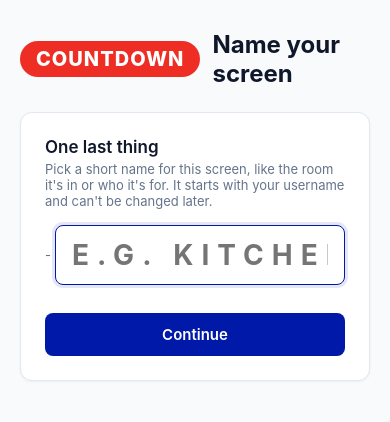
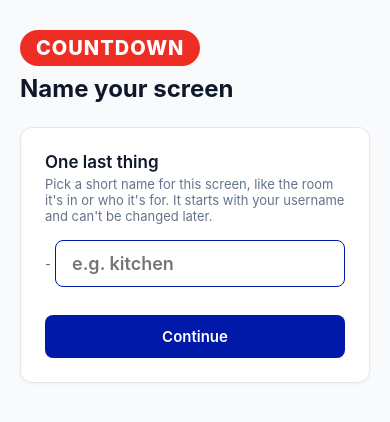
Before and after one commit to nvorkinn/auth-broker, a Flask app: template broker/templates/name_screen.html in a window 390 px wide. Shown: the top 422 px of the page. Run offline with Flask 3, Linux system fonts and the light colour scheme; the template is opened without the code that fills it, so the values that code supplies are empty; parts of the project's set-up code (start-up, migrations or seed data) failed here and were passed over.

Commit message:
Fix the name page and header on a phone, label an unnamed screen
The name input reused the pairing code's style (large, letter-spaced, upper
case), which overflowed a phone screen and displayed what is typed in capitals.
The header now wraps when the heading and username don't fit, and a screen that
hasn't been named yet shows as "New screen" in the switcher. Also covers the
no-signed-in-user case of user_devices.

Co-Authored-By: Claude Sonnet 5.5 <noreply@anthropic.com>
Claude-Session: https://claude.ai/code/session_011jmumuBmEWReXFhxd7feJw

```diff
--- a/broker/auth.py
+++ b/broker/auth.py
@@ -161,8 +161,13 @@ def paired_device_id() -> str | None:
 
 
 def screen_label(device: Device) -> str:
-    """What a screen is called on the pages: its name (the slug), or what it reports, or a piece of its id."""
-    return (device.assignment and device.assignment.slug) or device.device_name or device.device_id[:6]
+    """What a screen is called on the pages: its name (the slug), "New screen" while it's waiting to be named,
+    or what it reports, or a piece of its id."""
+    if device.assignment:
+        return device.assignment.slug
+    if device.renderer_secret_hash is None:
+        return "New screen"  # not named yet, so it has no renderer to report a name
+    return device.device_name or device.device_id[:6]
 
 
 def require_user(view):
--- a/broker/templates/base.html
+++ b/broker/templates/base.html
@@ -41,6 +41,8 @@
             display: flex;
             align-items: center;
             justify-content: space-between;
+            flex-wrap: wrap;
+            gap: 8px 16px;
         }
 
         .screens {
@@ -85,7 +87,8 @@
         .brand {
             display: flex;
             align-items: center;
-            gap: 12px;
+            flex-wrap: wrap;
+            gap: 8px 12px;
         }
 
         .brand-badge {
--- a/broker/templates/name_screen.html
+++ b/broker/templates/name_screen.html
@@ -4,6 +4,23 @@
 {% block heading %}Name your screen{% endblock %}
 
 {% block content %}
+<style>
+    /* The pairing code's input style (huge, letter-spaced, upper case) doesn't fit a name typed in lower case. */
+    .slug-input {
+        flex: 1;
+        min-width: 0;
+        padding: 12px 16px;
+        font-size: 18px;
+        font-weight: 600;
+        border: 1px solid var(--border);
+        border-radius: 8px;
+        outline: none;
+    }
+
+    .slug-input:focus {
+        border-color: var(--tfl-blue);
+    }
+</style>
 {% if error %}
     <div class="error-banner"><p style="margin: 0;">{{ error }}</p></div>
 {% endif %}
@@ -16,10 +33,10 @@
     <form method="POST" action="{{ url_for('pages.name_screen', device_id=device_id) }}">
         <div style="display: flex; align-items: center; gap: 4px; margin-bottom: 12px;">
             <span class="card-subtitle" style="margin: 0; white-space: nowrap;">{{ prefix }}-</span>
-            <input type="text" name="slug" class="pairing-input" value="{{ slug }}" maxlength="{{ max_length }}"
+            <input type="text" name="slug" class="slug-input" value="{{ slug }}" maxlength="{{ max_length }}"
                    pattern="[a-z0-9][a-z0-9_\-]*" title="Up to {{ max_length }} lowercase letters, numbers, dashes or underscores"
                    autocomplete="off" autocapitalize="none" placeholder="e.g. kitchen" required autofocus
-                   style="margin: 0;">
+                   >
         </div>
         <button type="submit" class="btn-save">Continue</button>
     </form>
```
Also changed, not shown: tests/routes/test_multi_screen.py (+30 -0 lines).
